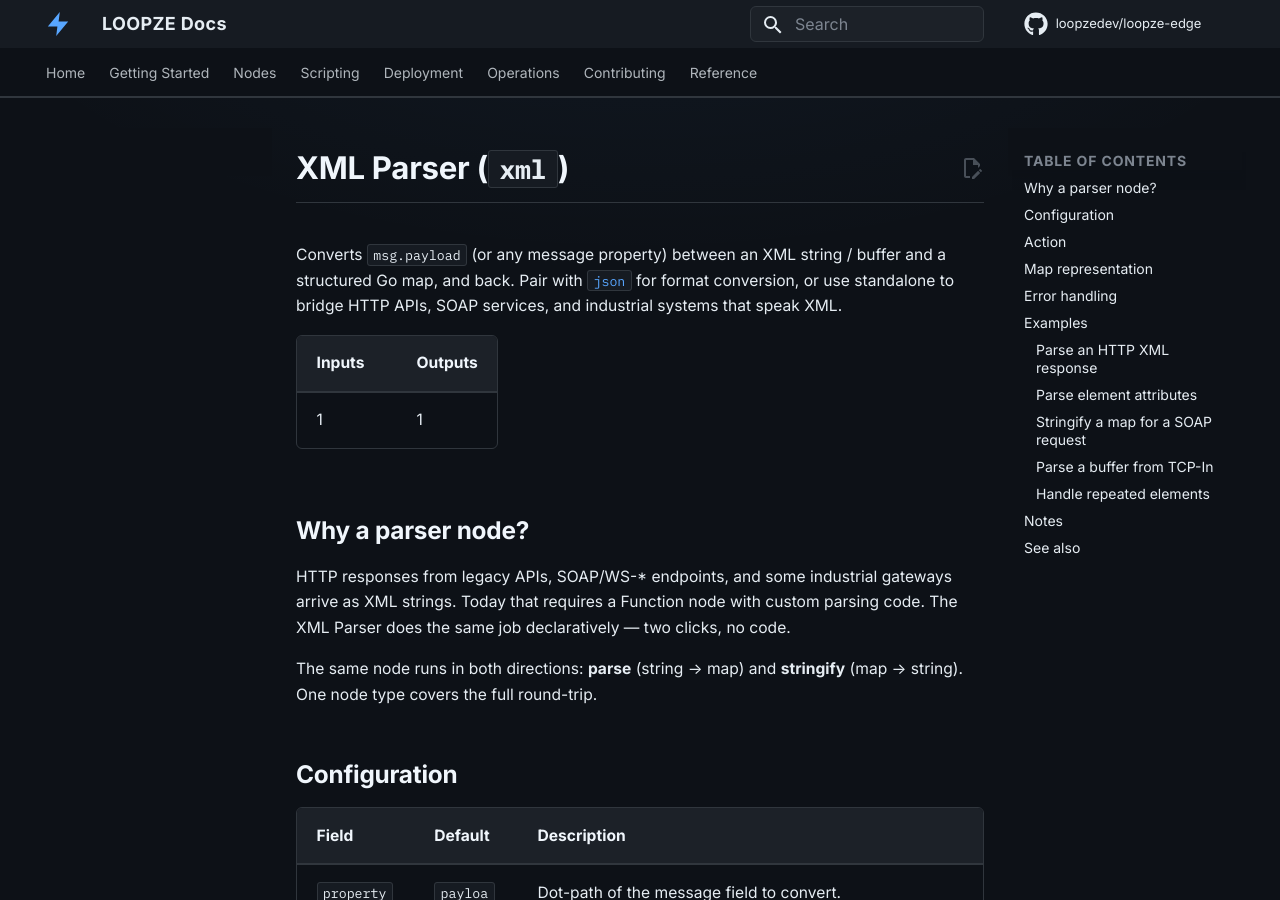
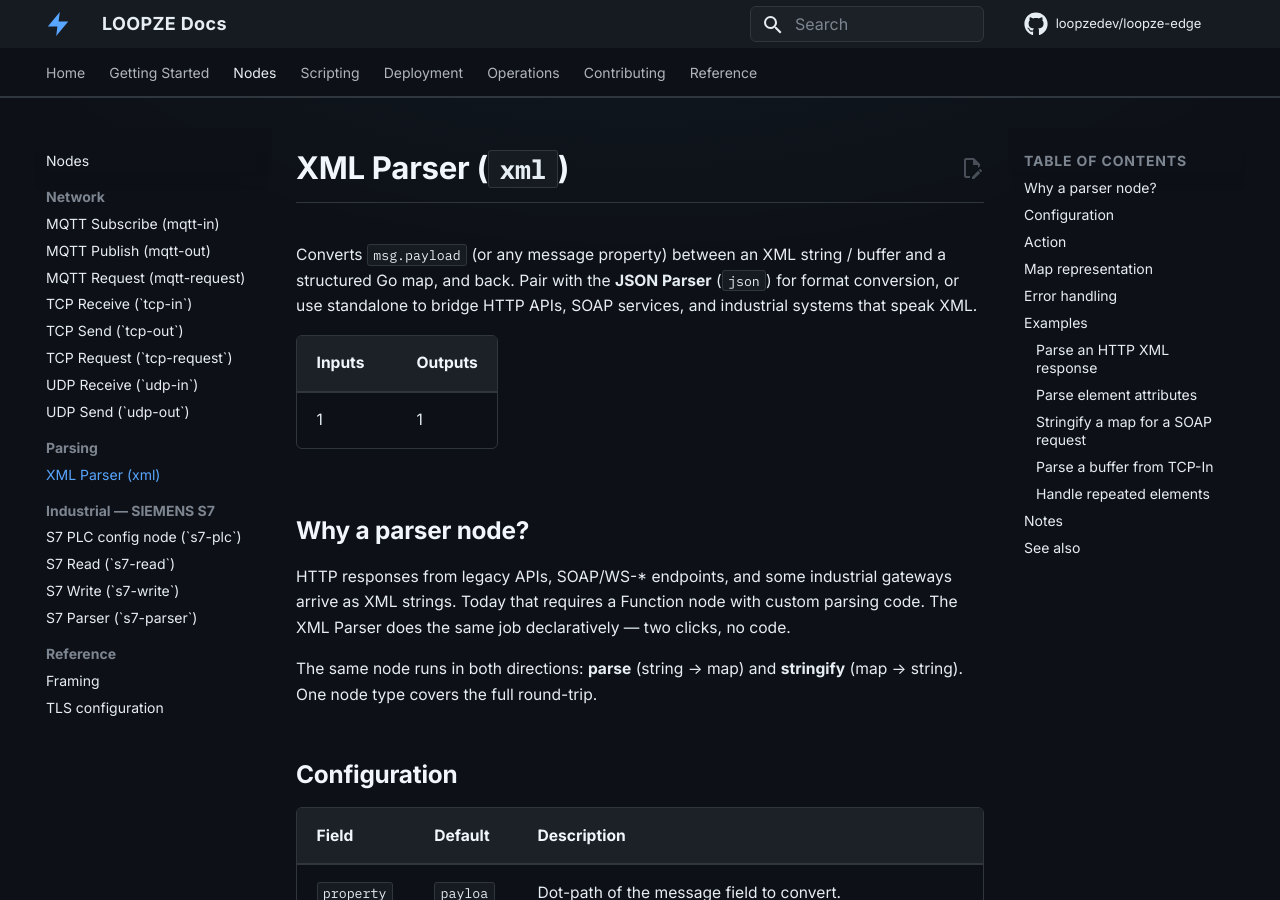
Before and after one commit to loopzedev/loopze-edge, an MkDocs documentation site: the page built from docs/nodes/xml-parser.md, in a window 1280 px wide and 900 px high. Built offline with MkDocs 1.6.1 and Material for MkDocs 9.7.7, drawn with Linux system fonts in a browser that asks for light colours; comment, search, counter and statistics services are not loaded; some of the changed text lies outside the part shown.

Commit message:
Add XML Parser node and docs, update changelog and nav

```diff
--- a/docs/nodes/xml-parser.md
+++ b/docs/nodes/xml-parser.md
@@ -2,7 +2,7 @@
 
 Converts `msg.payload` (or any message property) between an XML string /
 buffer and a structured Go map, and back. Pair with
-[`json`](json-parser.md) for format conversion, or use standalone to
+the **JSON Parser** (`json`) for format conversion, or use standalone to
 bridge HTTP APIs, SOAP services, and industrial systems that speak XML.
 
 | Inputs | Outputs |
@@ -152,4 +152,4 @@ vary, add a normalisation step.
 
 ## See also
 
-- [JSON Parser](json-parser.md) — same interface for JSON payloads.
+- **JSON Parser** (`json`) — same interface for JSON payloads.
--- a/mkdocs.yml
+++ b/mkdocs.yml
@@ -98,6 +98,8 @@ nav:
           - nodes/tcp-request.md
           - nodes/udp-in.md
           - nodes/udp-out.md
+      - Parsing:
+          - nodes/xml-parser.md
       - Industrial — SIEMENS S7:
           - nodes/s7-plc.md
           - nodes/s7-read.md
```
Also changed, not shown: CHANGELOG.md (+28 -0 lines).
